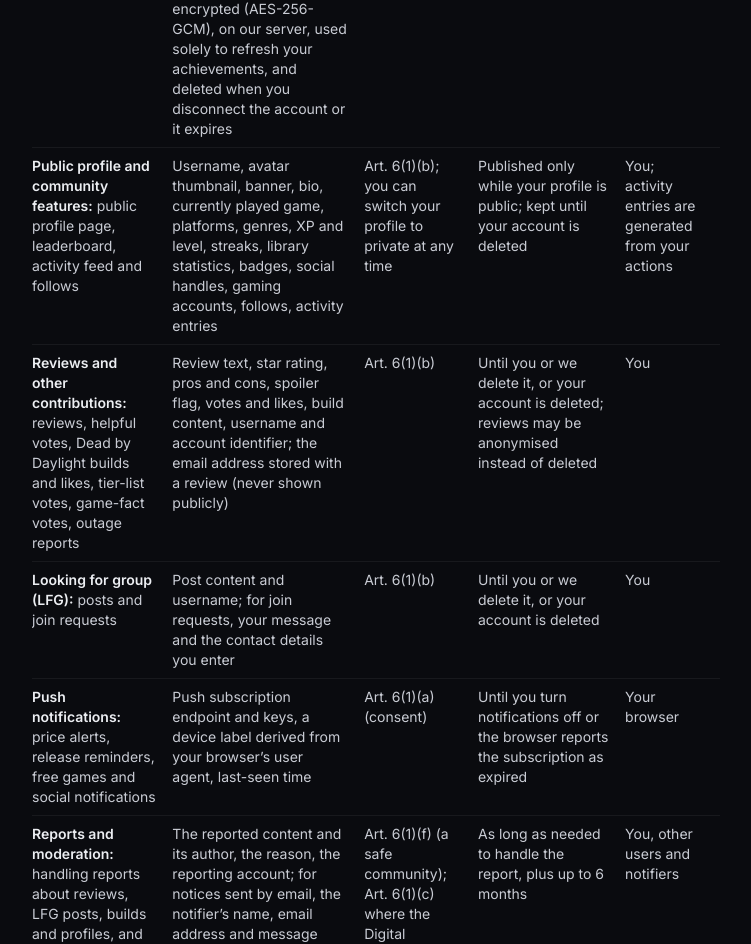
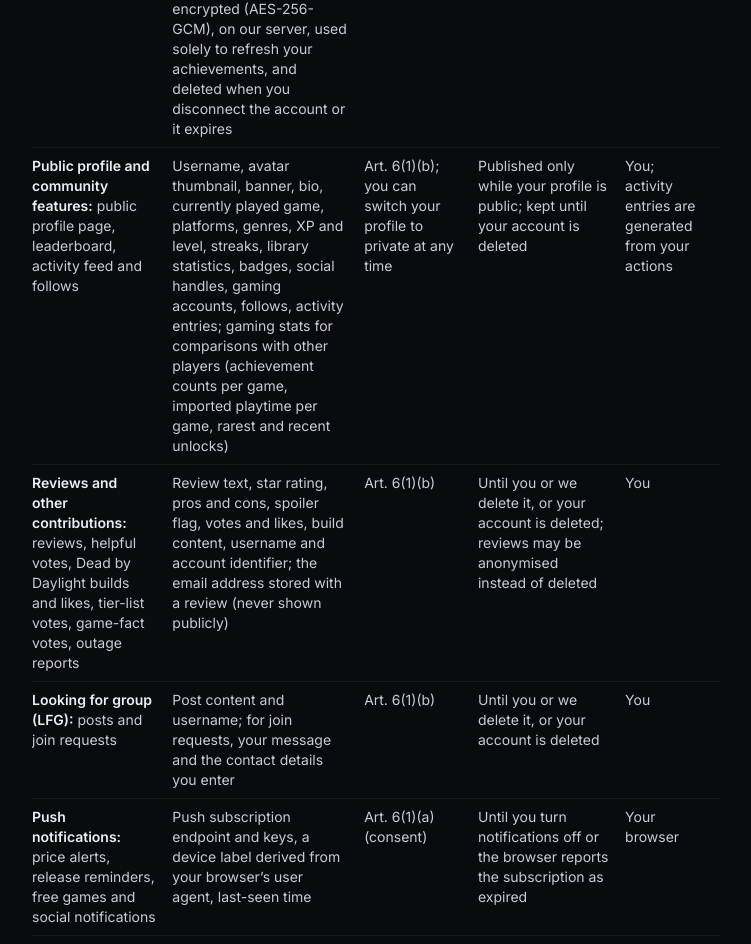
Before and after one commit to CsikSzabi04/gamehub, a React (Vite) app: page /privacy in a window 1280 px wide. Shown: the part 2572-3516 px from the top of the page, without its empty margins (264-1015 px from the left). Built offline with nearby package versions, Linux system fonts and the light colour scheme.

Commit message:
Rules: allow deleting publicBanners and add publicGames; privacy: public gaming stats

```diff
--- a/src/i18n/locales/privacy.js
+++ b/src/i18n/locales/privacy.js
@@ -70,7 +70,7 @@ export default {
                         ],
                         [
                             "**Public profile and community features:** public profile page, leaderboard, activity feed and follows",
-                            "Username, avatar thumbnail, banner, bio, currently played game, platforms, genres, XP and level, streaks, library statistics, badges, social handles, gaming accounts, follows, activity entries",
+                            "Username, avatar thumbnail, banner, bio, currently played game, platforms, genres, XP and level, streaks, library statistics, badges, social handles, gaming accounts, follows, activity entries; gaming stats for comparisons with other players (achievement counts per game, imported playtime per game, rarest and recent unlocks)",
                             "Art. 6(1)(b); you can switch your profile to private at any time",
                             "Published only while your profile is public; kept until your account is deleted",
                             "You; activity entries are generated from your actions",
@@ -410,7 +410,7 @@ export default {
                         ],
                         [
                             "**Nyilvános profil és közösségi funkciók:** nyilvános profiloldal, ranglista, aktivitási hírfolyam, követések",
-                            "Felhasználónév, kis profilkép, borítókép, bemutatkozás, éppen játszott játék, platformok, műfajok, XP és szint, sorozatok, könyvtárstatisztika, jelvények, közösségi azonosítók, játékfiókok, követések, aktivitási bejegyzések",
+                            "Felhasználónév, kis profilkép, borítókép, bemutatkozás, éppen játszott játék, platformok, műfajok, XP és szint, sorozatok, könyvtárstatisztika, jelvények, közösségi azonosítók, játékfiókok, követések, aktivitási bejegyzések; játékstatisztikák a más játékosokkal való összehasonlításhoz (achievementek száma és importált játékidő játékonként, legritkább és legutóbbi achievementek)",
                             "6. cikk (1) b); a profil bármikor privátra állítható",
                             "Csak addig nyilvános, amíg a profil nyilvános; a fiók törléséig őrizzük",
                             "Az érintett; az aktivitási bejegyzések a műveletei alapján jönnek létre",
@@ -750,7 +750,7 @@ export default {
                         ],
                         [
                             "**Öffentliches Profil und Community-Funktionen:** öffentliche Profilseite, Rangliste, Aktivitäts-Feed und Folgen",
-                            "Benutzername, Profilbild-Miniatur, Banner, Bio, aktuell gespieltes Spiel, Plattformen, Genres, XP und Level, Serien, Bibliotheksstatistiken, Abzeichen, Social-Media-Namen, Spielekonten, Folgen, Aktivitätseinträge",
+                            "Benutzername, Profilbild-Miniatur, Banner, Bio, aktuell gespieltes Spiel, Plattformen, Genres, XP und Level, Serien, Bibliotheksstatistiken, Abzeichen, Social-Media-Namen, Spielekonten, Folgen, Aktivitätseinträge; Spielstatistiken für Vergleiche mit anderen Spielern (Erfolge und importierte Spielzeit pro Spiel, seltenste und neueste Erfolge)",
                             "Art. 6 Abs. 1 lit. b; Sie können Ihr Profil jederzeit auf privat stellen",
                             "Nur veröffentlicht, solange Ihr Profil öffentlich ist; gespeichert bis zur Löschung des Kontos",
                             "Sie; Aktivitätseinträge entstehen aus Ihren Aktionen",
```
Also changed, not shown: 1 other file (tests, documents, lock files or other folders).
